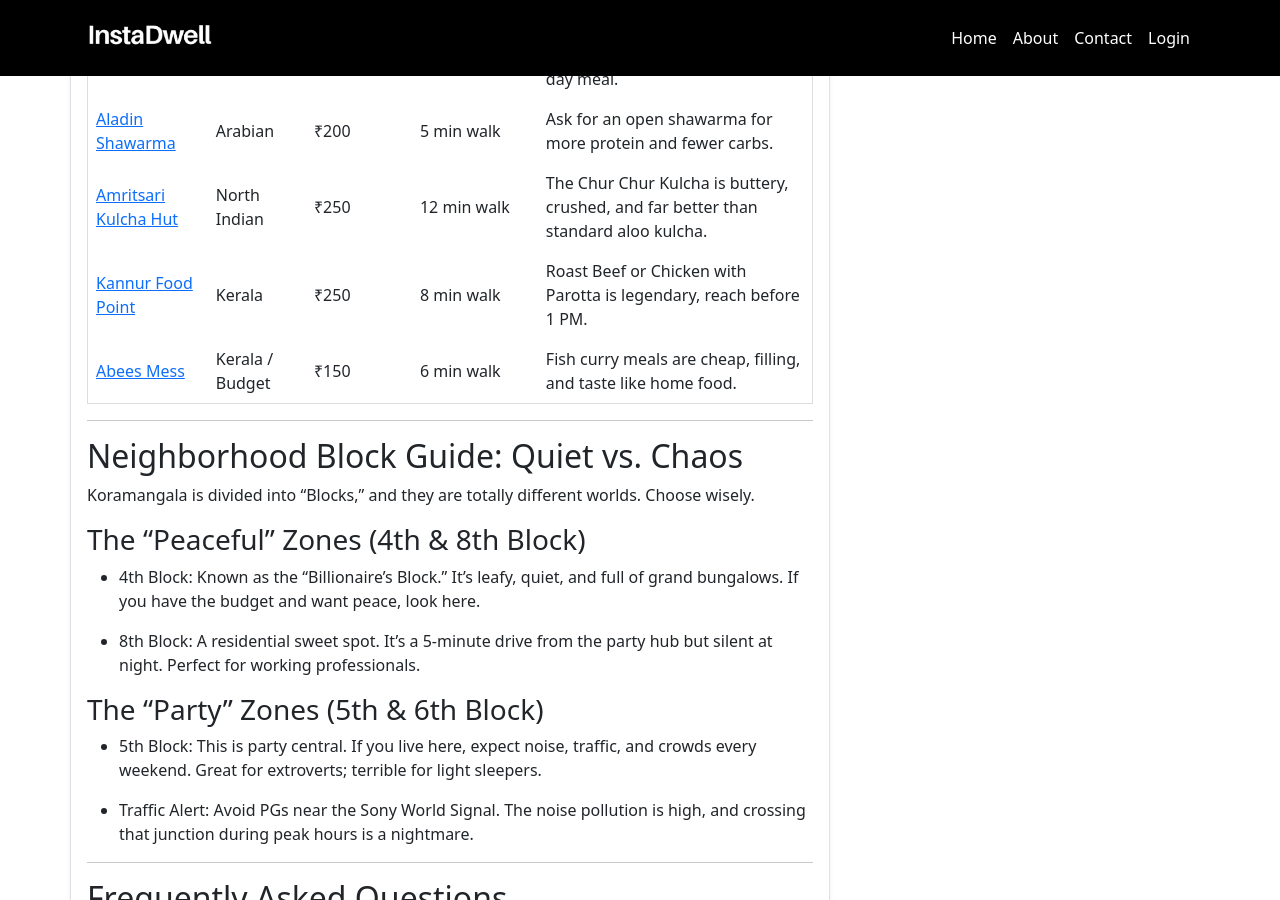
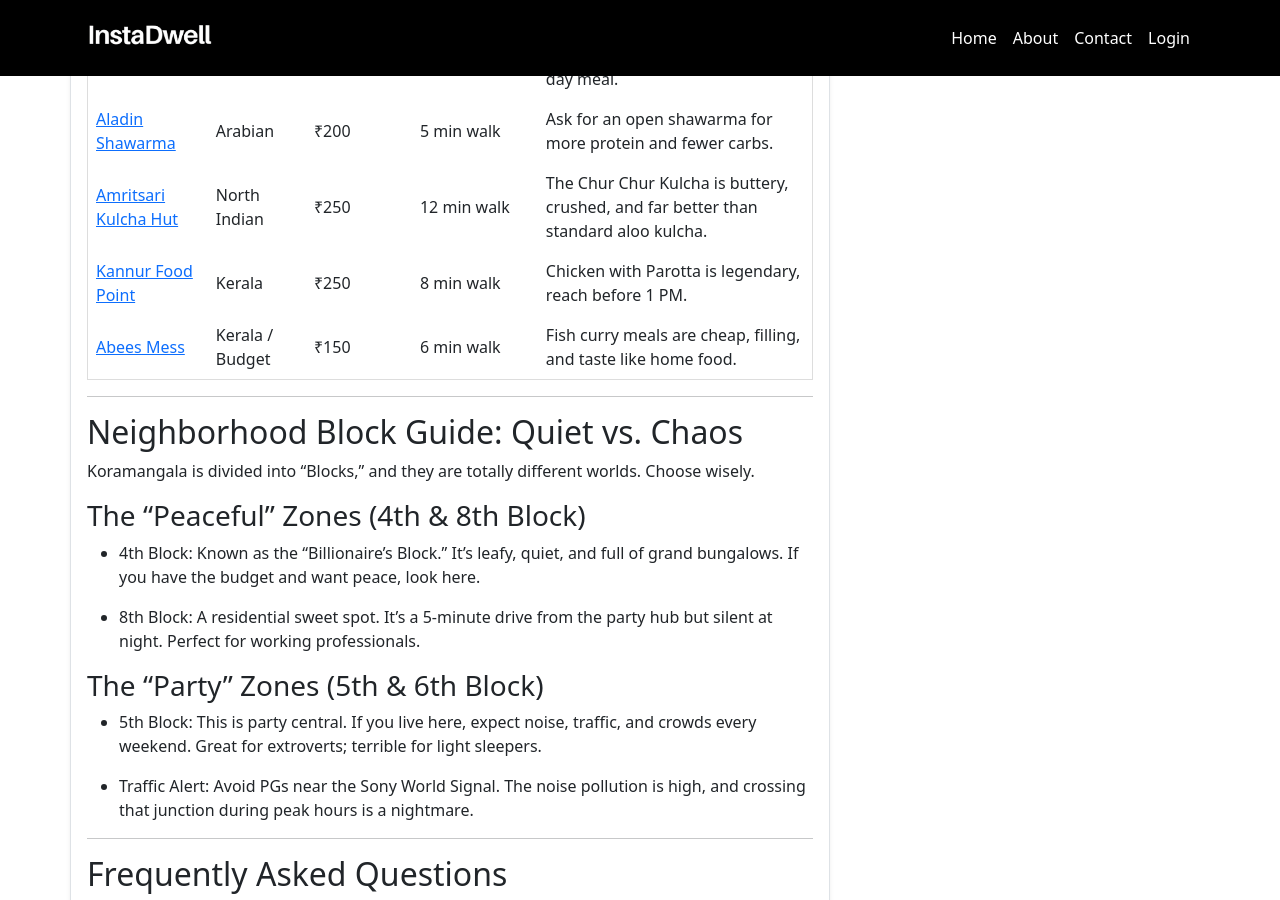
Before and after one commit to instadw/instadwell-blog, a Jekyll site: the page built from _posts/2025-12-08-best-pgs-in-koramangala-hamburg-house-sg-palya-and-startup-stays.md, in a window 1280 px wide and 900 px high, scrolled down 2510 px. Built offline with Jekyll 4.4.1, drawn with Linux system fonts in a browser that asks for light colours.

Commit message:
Update 2025-12-08-best-pgs-in-koramangala-hamburg-house-sg-palya-and-startup-stays.md

```diff
--- a/_posts/2025-12-08-best-pgs-in-koramangala-hamburg-house-sg-palya-and-startup-stays.md
+++ b/_posts/2025-12-08-best-pgs-in-koramangala-hamburg-house-sg-palya-and-startup-stays.md
@@ -58,7 +58,7 @@
 -   Want a smaller, quieter building with personalized food? We have that too.
 
 
-Check Availability at [Hamburg House](https://instadwell.com/search?lat=53.6041493&lng=10.0232384&location=Mexikoring%2033,%2022297%20Hamburg,%20Germany&city=Hamburg&country=Germany) & Alternatives
+Check Availability at [Hamburg House](https://instadwell.com/properties/2566-hamburg-house) & Alternatives
 
 ----------
 
@@ -88,7 +88,7 @@
 [Magic Wok](https://maps.app.goo.gl/HuLQAXbMGFNwHVCEA)          | Chinese / Tibetan | ₹300                 | 7 min walk              | Skip basic noodles, order the Thukpa for a comforting, rainy-day meal.               |
 | [Aladin Shawarma](https://maps.app.goo.gl/cUJyWWxFVuRZN4AH7)      | Arabian           | ₹200                 | 5 min walk              | Ask for an open shawarma for more protein and fewer carbs.                          |
 | [Amritsari Kulcha Hut](https://maps.app.goo.gl/btJbeqbnsUJH92hk9)| North Indian      | ₹250                 | 12 min walk             | The Chur Chur Kulcha is buttery, crushed, and far better than standard aloo kulcha. |
-|[Kannur Food Point](https://maps.app.goo.gl/4eZQunaDMazbhaeH7)    | Kerala            | ₹250                 | 8 min walk              | Roast Beef or Chicken with Parotta is legendary, reach before 1 PM.                  |
+|[Kannur Food Point](https://maps.app.goo.gl/4eZQunaDMazbhaeH7)    | Kerala            | ₹250                 | 8 min walk              | Chicken with Parotta is legendary, reach before 1 PM.                  |
 | [Abees Mess](https://maps.app.goo.gl/245StmzRgXw8NFaSA)          | Kerala / Budget   | ₹150                 | 6 min walk              | Fish curry meals are cheap, filling, and taste like home food.                      |
 
 ----------
```
